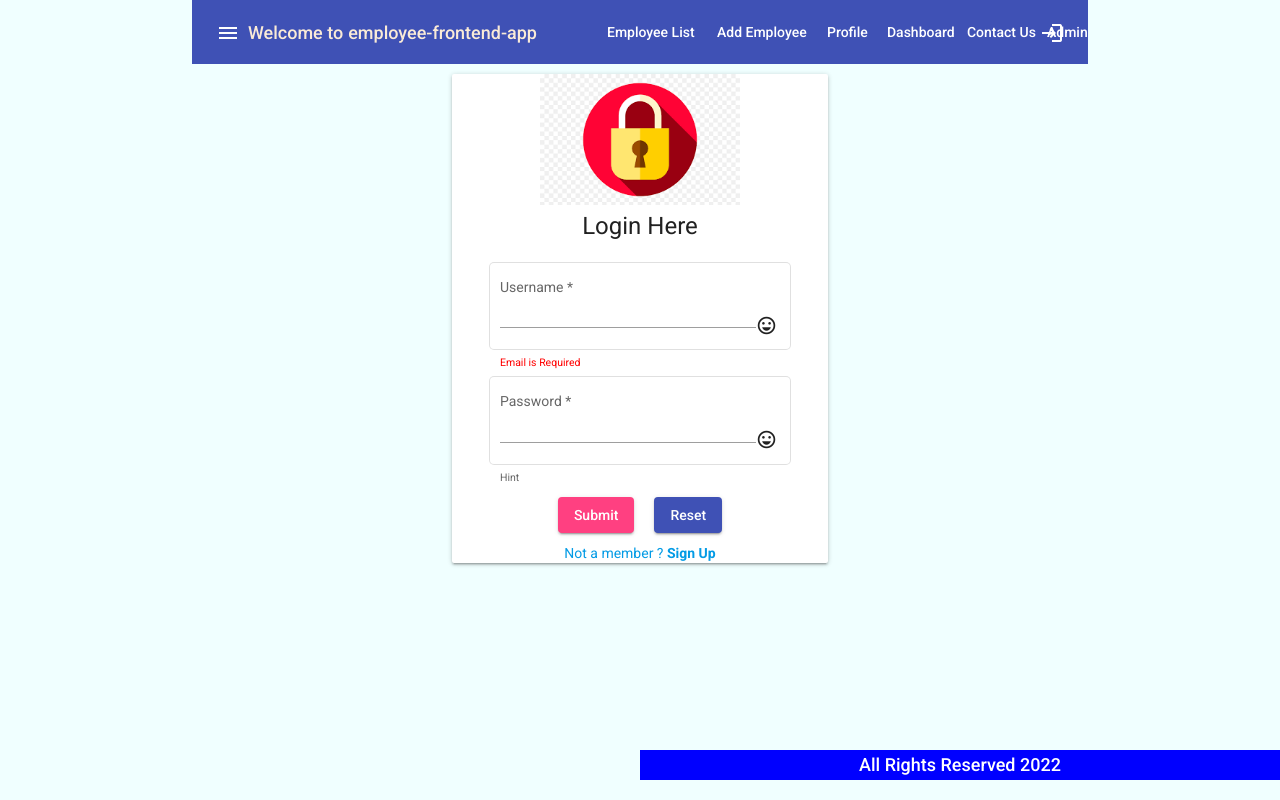
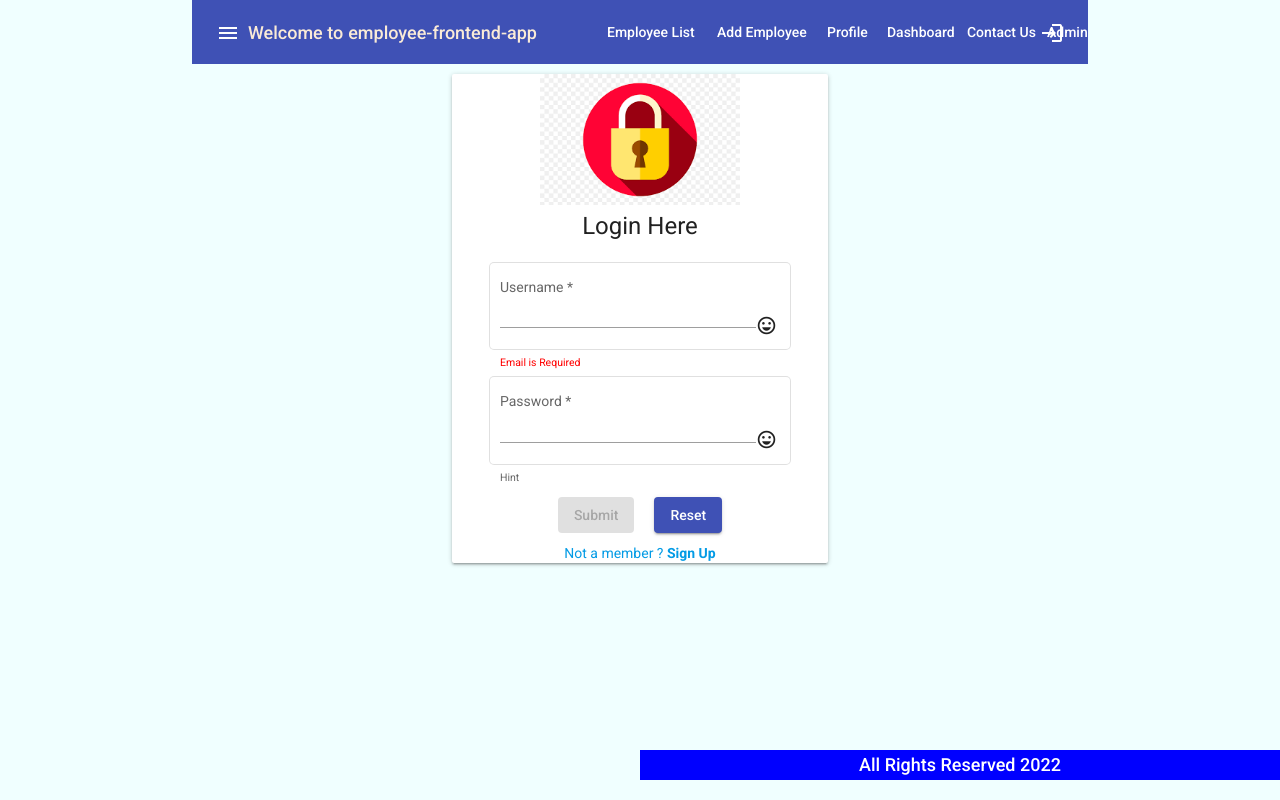
Before and after one commit to Sagar-Mahapatra/employee-service-frontend, an Angular app: page /login in a window 1280 px wide. Built offline with nearby package versions, Linux system fonts and the light colour scheme.

Commit message:
submit btn disable feature in login html implemented

```diff
--- a/src/app/login/login.component.html
+++ b/src/app/login/login.component.html
@@ -9,7 +9,7 @@
                 <mat-form-field appearance="outline" style="width: 80%;">
                     <mat-label>Username</mat-label>
                     <input [(ngModel)]="credentials.username" name="username" matInput placeholder="Placeholder"
-                        (keyup.enter)="usernameValidation()" formControlName="email" (blur)="usernameValidation()"
+                        (keyup)="usernameValidation()" formControlName="email" (blur)="usernameValidation()"
                         required="true">
                     <mat-icon matSuffix>sentiment_very_satisfied</mat-icon>
                     <mat-hint *ngIf="email" [style.color]="'red'">Email is Required</mat-hint>
@@ -19,7 +19,7 @@
                 <mat-form-field appearance="outline" style="width: 80%;">
                     <mat-label>Password</mat-label>
                     <input [(ngModel)]="credentials.password" formControlName="password" name="password" matInput
-                        placeholder="Placeholder" required="true">
+                        placeholder="Placeholder" required="true" (keyup)="passwordValidation()">
                     <mat-icon matSuffix>sentiment_very_satisfied</mat-icon>
                     <mat-hint>Hint</mat-hint>
                 </mat-form-field>
@@ -27,7 +27,7 @@
 
             <div class="text-center">
                 <mat-spinner *ngIf="flag" style="margin: auto;"></mat-spinner>
-                <button [disabled]="flag" type="submit" mat-raised-button color="accent">Submit</button>
+                <button [disabled]="disabled" type="submit" mat-raised-button color="accent">Submit</button>
                 <button type="reset" (click)="btnClick()" mat-raised-button color="primary">Reset</button>
             </div>
             <div class="text-center"><a href="#" routerLink="/add">Not a member ? <b>Sign Up</b></a></div>
--- a/src/app/login/login.component.ts
+++ b/src/app/login/login.component.ts
@@ -18,6 +18,7 @@ export class LoginComponent implements OnInit {
   }
 
   flag: boolean = false;
+  disabled: boolean = true;
 
   loginForm = new FormGroup({
     email: new FormControl('', Validators.required),
@@ -63,6 +64,7 @@ export class LoginComponent implements OnInit {
       this.snack.open("Fields can not be empty", "Cancel");
     } else {
       this.flag = true;
+      this.disabled = false;
       this.ls.login(this.credentials).subscribe(
         data => {
           this.flag = false;
@@ -97,9 +99,16 @@ export class LoginComponent implements OnInit {
   }
 
   usernameValidation() {
-    if (!this.credentials.username.endsWith('@gmail.com')) {
+    if (!this.credentials.username.endsWith('@gmail.com') || this.credentials.username == '') {
+      this.disabled = true;
       this.snack.open("Email must ends with '@gmail.com'", "OK");
-    } else { this.snack.dismiss; }
+    } else { this.disabled = false; }
+  }
+
+  passwordValidation() {
+    if (this.credentials.password == '' || this.credentials.username == '' || !this.credentials.username.endsWith('@gmail.com')) {
+      this.disabled = true;
+    } else { this.disabled = false; }
   }
 
   get email() {
```
